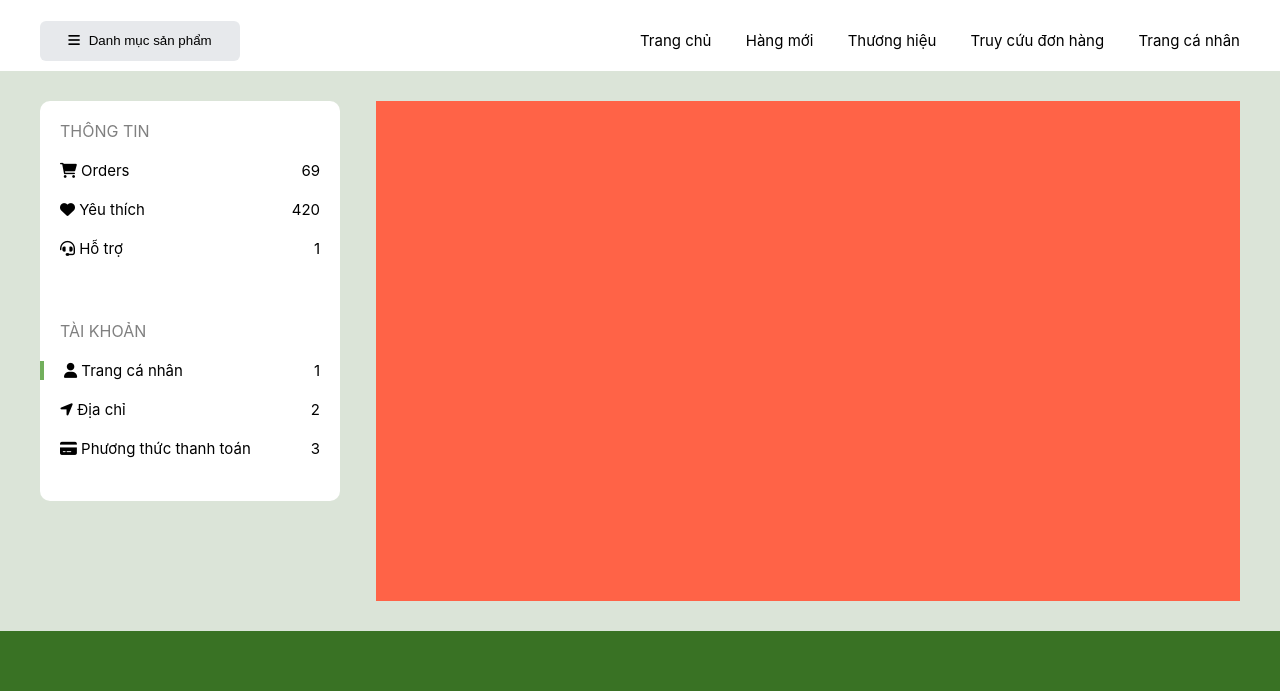
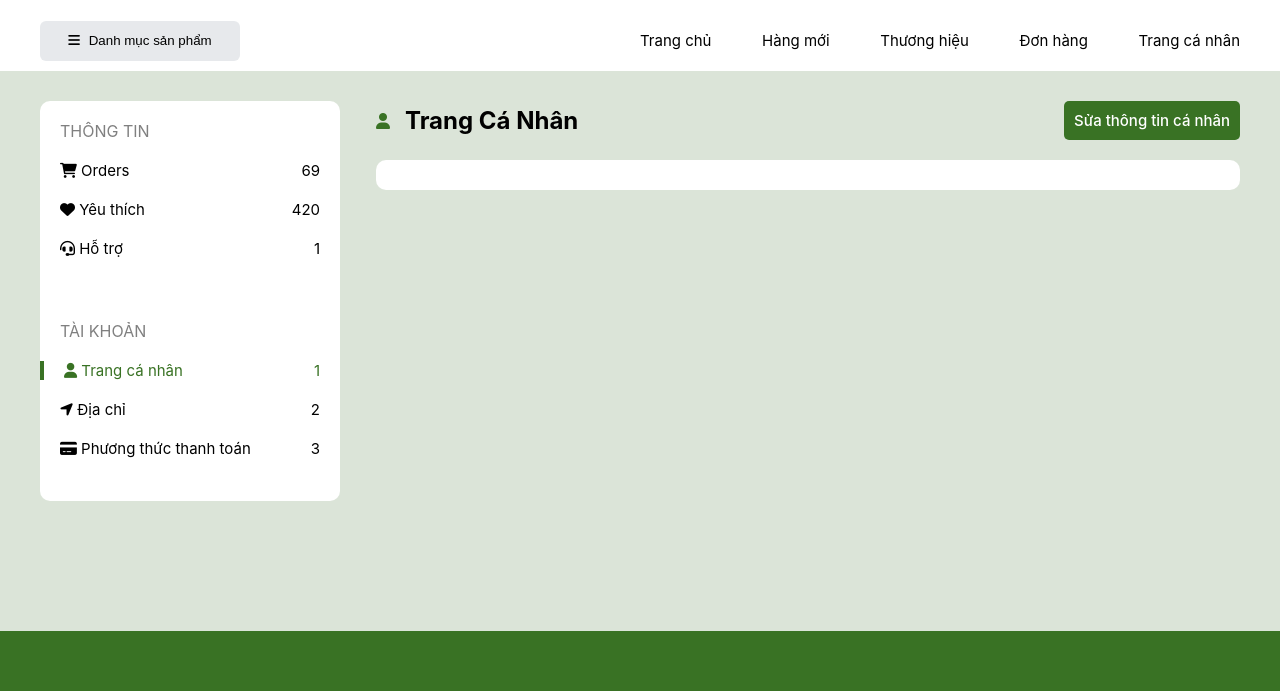
Before and after one commit to EmLongDauLung/WebDoChoi, a plain HTML site: page src/profile_info.html in a window 1280 px wide. Shown: the part 109-800 px from the top of the page. Drawn offline with Linux system fonts and the light colour scheme.

Commit message:
fix profile page

```diff
--- a/assets/css/profile_info.css
+++ b/assets/css/profile_info.css
@@ -255,9 +255,9 @@ input[type=text]:focus{
 .body_right{
     width: 72%;
     height: 500px;
-    background-color: tomato;
+    /* background-color: tomato; */
 }
-/* body left */
+/* ======body left====== */
 .body_left-dashboard{
     width: 100%;
     height: 50%;
@@ -277,18 +277,58 @@ input[type=text]:focus{
     font-size: 15px;
 }
 .body_left-dashboard_child:hover{
-    border-left: solid 4px #72af5c;
+    border-left: solid 4px #397224;
+    color: #397224;
 }
 #profile_page{
-    border-left: solid 4px #72af5c;
+    border-left: solid 4px #397224;
+    color: #397224;
 }
-
-
-
-/* body right */
 .body_left-setting{
     width: 100%;
     height: 50%;
+}
+/* #hover_icon:hover{
+    color: #72af5c;
+} */
+
+/* ====body right==== */
+.body_right-title{
+    display: flex;
+    justify-content: space-between;
+}
+#body_right-title{
+    font-size: 24px;
+    font-weight: bold;
+    margin-left: 15px;
+}
+.body_right-title-1{
+    display: flex;
+    align-items: center;
+}
+.body_right-edit_button{
+    /* border: 1px #316020 solid; */
+    background-color: #397224;
+    border-radius: 5px;
+    padding: 10px;
+    text-decoration: none;
+    color: white;
+    font-size: 15px;
+    font-weight: 500;
+}
+.body_right-status{
+    width: 100%;
+    height: auto;
+    background-color: white;
+    border-radius: 10px;
+    padding: 15px 30px;
+    margin: 20px 0;
+}
+.body_right-history{
+
+}
+.body_right-info{
+
 }
 /* ========end body profile page======== */
 
--- a/src/profile_info.html
+++ b/src/profile_info.html
@@ -121,7 +121,7 @@
                         <a class="link_decor_remover hover-link" href="#">Thương hiệu</a>
                     </li>
                     <li class="menu_right-item">
-                        <a class="link_decor_remover hover-link" href="#">Truy cứu đơn hàng</a>
+                        <a class="link_decor_remover hover-link" href="#">Đơn hàng</a>
                     </li>
                     <li class="menu_right-item">
                         <a class="link_decor_remover hover-link" href="../src/profile_info.html">Trang cá nhân</a>
@@ -145,21 +145,21 @@
                 <div class="body_left-dashboard">
                     <div class="body_left-dashboard_title">THÔNG TIN</div>
                     <a href="#" class="body_left-dashboard_child">
-                        <div>
-                            <i class="fa-solid fa-cart-shopping"></i>
+                        <div id="hover_icon">
+                            <i class="fa-solid fa-cart-shopping" ></i>
                             Orders
                         </div>
                         <span>69</span>
                     </a>
                     <a href="#" class="body_left-dashboard_child">
-                        <div>
+                        <div id="hover_icon">
                             <i class="fa-solid fa-heart"></i>
                             Yêu thích
                         </div>
                         <span>420</span>
                     </a>
                     <a href="#" class="body_left-dashboard_child">
-                        <div>
+                        <div id="hover_icon">
                             <i class="fa-solid fa-headset"></i>
                             Hỗ trợ
                         </div>
@@ -170,21 +170,21 @@
                 <div class="body_left-setting">
                     <div class="body_left-dashboard_title">TÀI KHOẢN</div>
                     <a href="../src/profile_info.html" class="body_left-dashboard_child" id="profile_page">
-                        <div>
+                        <div id="hover_icon">
                             <i class="fa-solid fa-user"></i>
                             Trang cá nhân
                         </div>
                         <span>1</span>
                     </a>
                     <a href="#" class="body_left-dashboard_child">
-                        <div>
+                        <div id="hover_icon">
                             <i class="fa-solid fa-location-arrow"></i>
                             Địa chỉ
                         </div>
                         <span>2</span>
                     </a>
                     <a href="#" class="body_left-dashboard_child">
-                        <div>
+                        <div id="hover_icon">
                             <i class="fa-solid fa-credit-card"></i>
                             Phương thức thanh toán
                         </div>
@@ -194,7 +194,26 @@
             </div>
             <!-- body right -->
             <div class="body_right">
+                <div>
+                    <!-- title -->
+                    <div class="body_right-title">
+                        <div class="body_right-title-1">
+                            <i class="fa-solid fa-user" style="color: #397224;"></i>
+                            <p id="body_right-title">Trang Cá Nhân</p>
+                        </div>
+                        <a class="body_right-edit_button" href="#">
+                            Sửa thông tin cá nhân
+                        </a>
+                    </div>
+                    <!-- tên và trang thái -->
+                    <div class="body_right-status">
 
+                    </div>
+                    <!-- lịch sử các đơn hàng -->
+                    <div class="body_right-history"></div>
+                    <!-- thông tin cá nhân -->
+                    <div class="body_right-info"></div>
+                </div>
             </div>
         </div>
     </div>
```
Also changed, not shown: index.html (+1 -1 lines).
